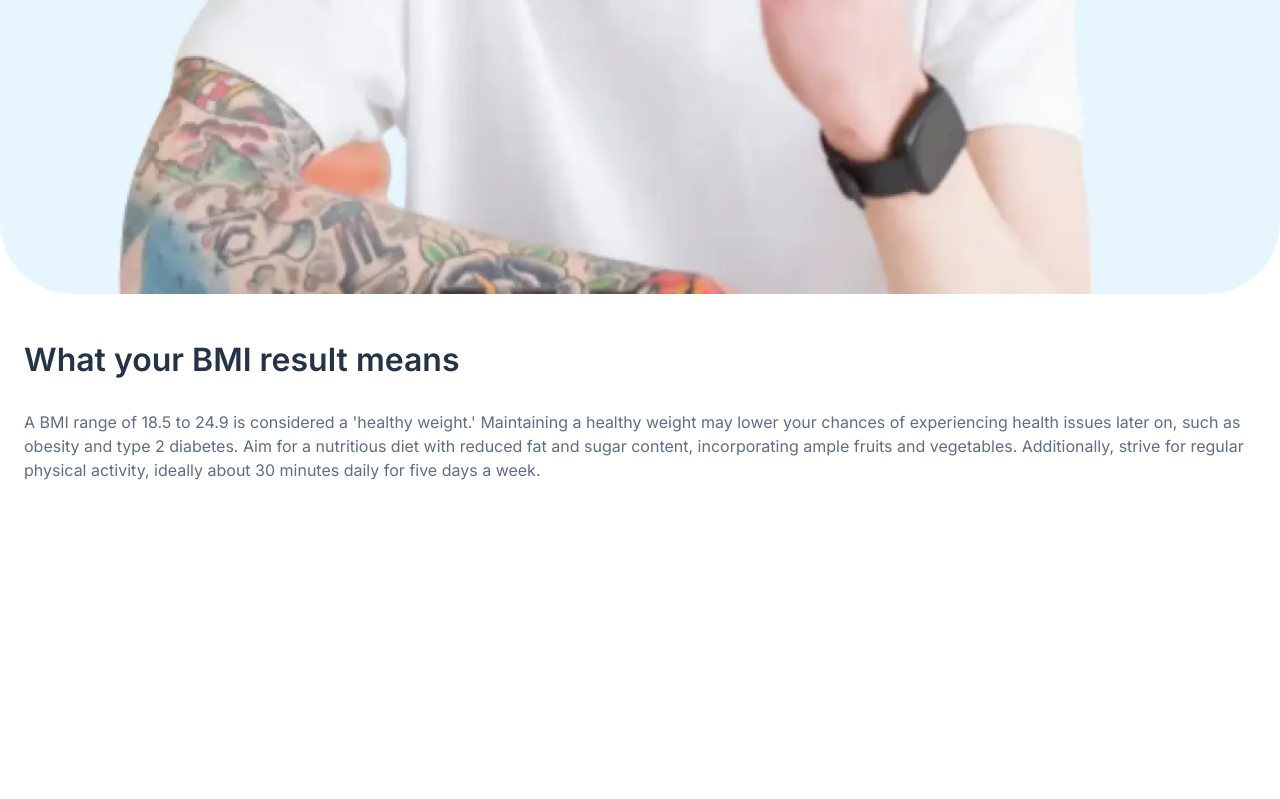
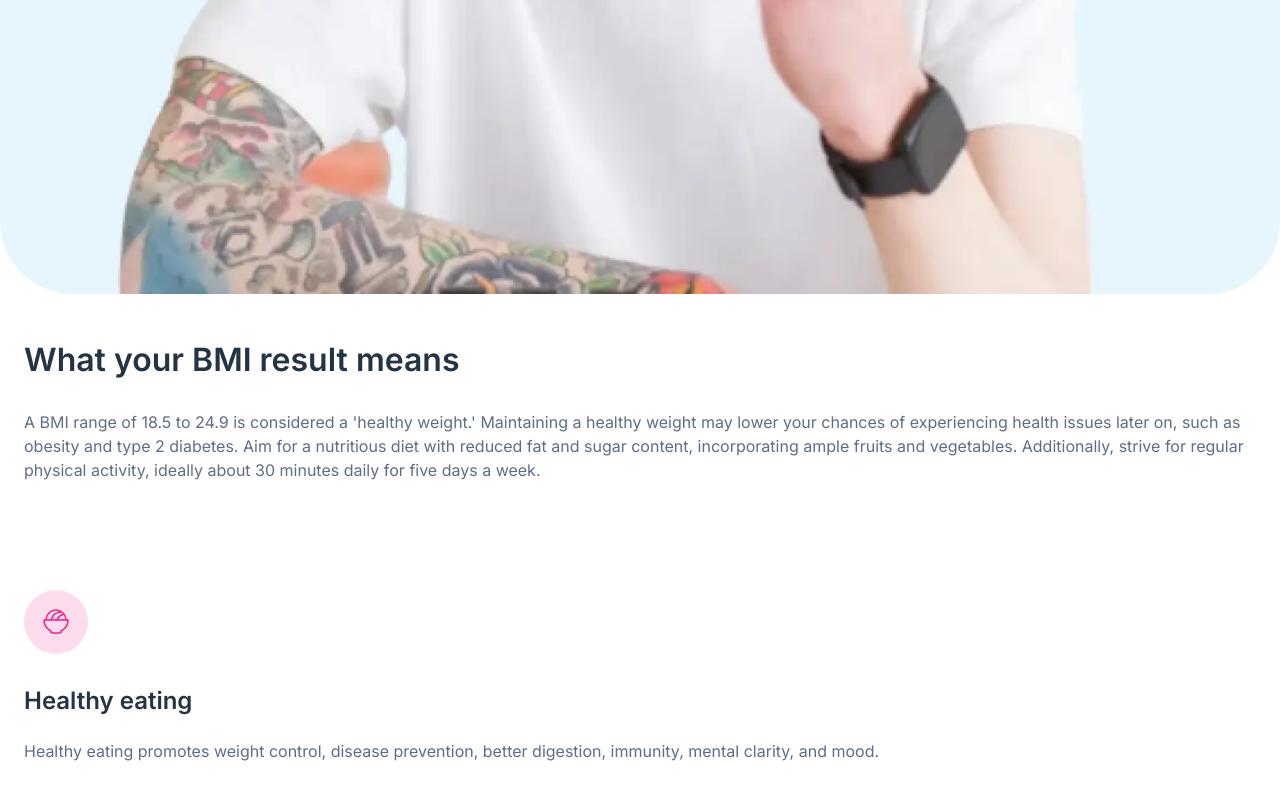
Before and after one commit to g-akca/bmi-calculator, a React (Vite) app: page / in a window 1280 px wide. Shown: the part 1786-2585 px from the top of the page. Before the commit the page ends 2472 px from the top, so only its background shows below. Built offline with nearby package versions, Linux system fonts and the light colour scheme.

Commit message:
Finish TipsItem content

```diff
--- a/src/components/TipsItem.jsx
+++ b/src/components/TipsItem.jsx
@@ -1,7 +1,12 @@
-function TipsItem() {
+function TipsItem({ tip }) {
   return (
-    <section>
+    <section className="flex flex-col gap-8">
+      <img src={tip.icon} alt={tip.name} className="w-16 aspect-square" />
 
+      <div className="flex flex-col gap-6">
+        <h3 className="text-[24px] leading-7.25 font-semibold tracking-[-4%] text-blue-900">{tip.name}</h3>
+        <p>{tip.description}</p>
+      </div>
     </section>
   )
 }
```
